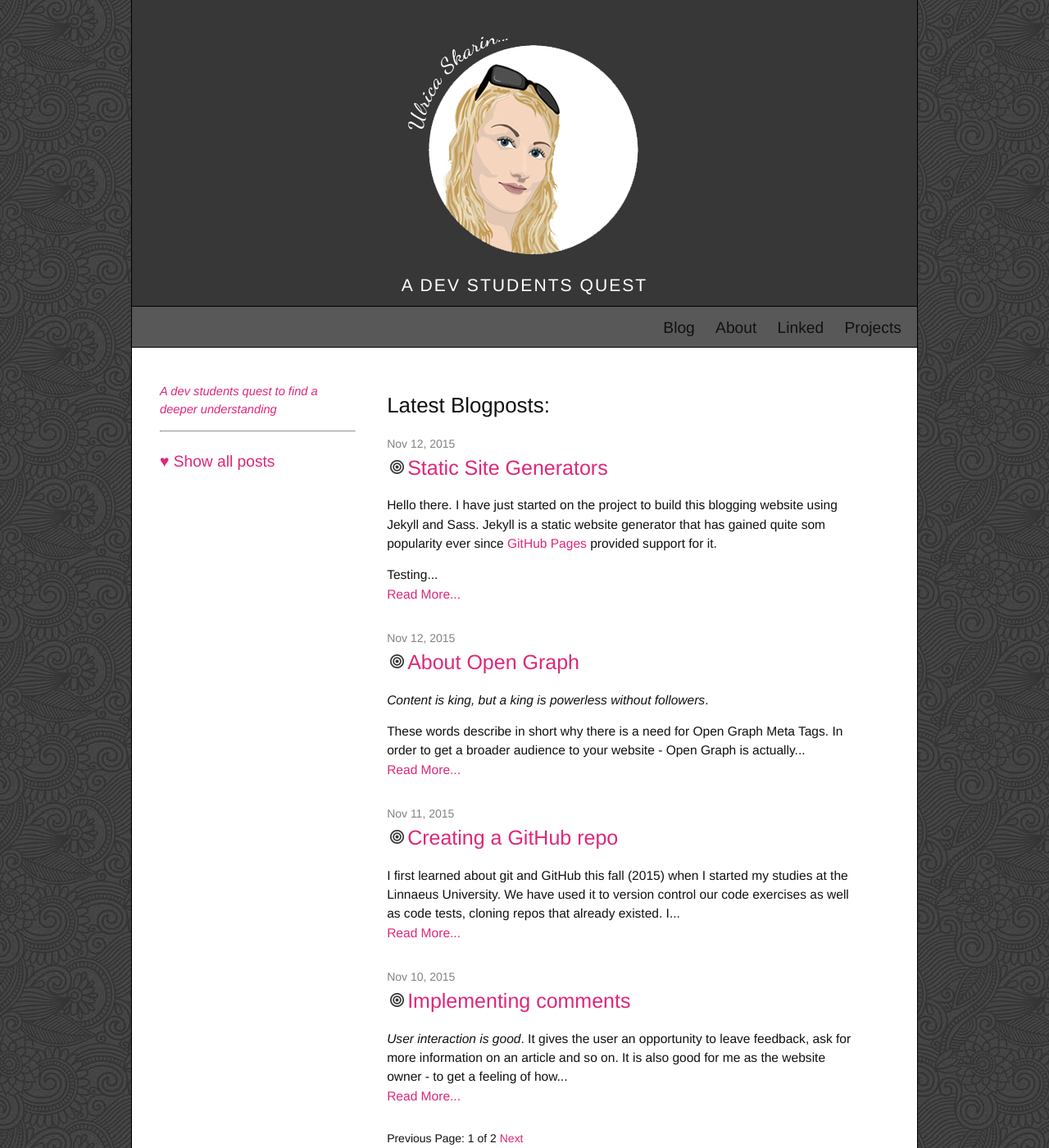
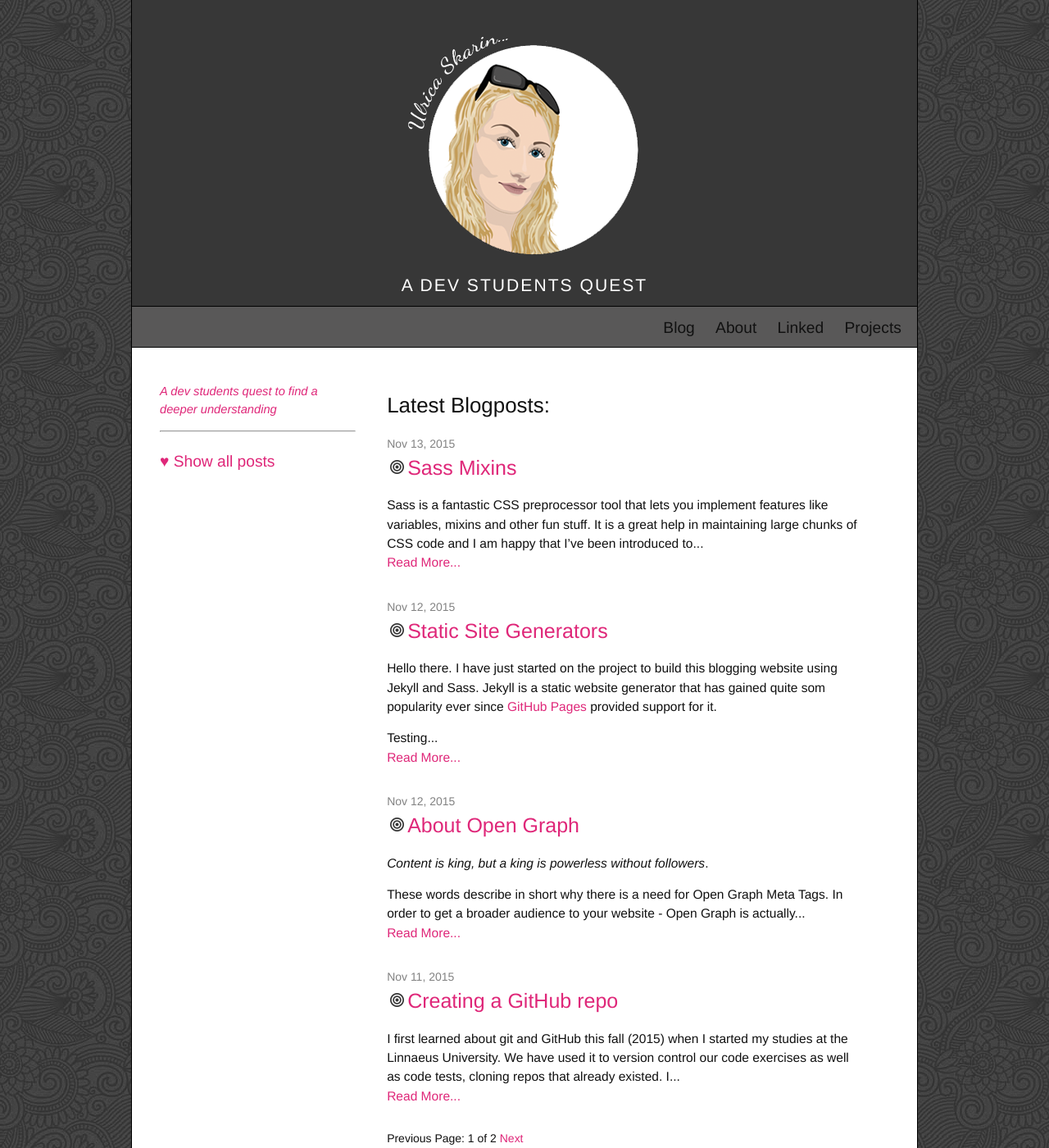
Before and after one commit to ulricaskarin/ulricaskarin.github.io, a Jekyll site: the page built from index.html, in a window 1280 px wide and 1400 px high. Shown: the whole window at 82% size. Built offline with Jekyll 4.4.1, drawn with Linux system fonts in a browser that asks for light colours; the list of posts is cut into pages by our own code; comment, search, counter and statistics services are not loaded; some of the changed lines change nothing that is shown.

Commit message:
Adding blogpost about mixins

````diff
--- /dev/null
+++ b/_posts/2015-11-13-sass-mixins.markdown
@@ -0,0 +1,49 @@
+---
+layout: post
+title:  "Sass Mixins"
+date:   2015-11-13 16:00:00
+category: Sass
+
+image: ulricaskarin.github.io/assets/images/og_pic.png
+type: article
+description: A little chat about Sass Mixins
+
+author: Ulrica Skarin
+comments: true
+published: true
+---
+
+Sass is a fantastic CSS preprocessor tool that lets you implement features like variables, mixins and other fun stuff.
+It is a great help in maintaining large chunks of CSS code and I am happy that I've been introduced to it.
+
+Today I've been playing around with some mixins for my CSS and I thought I'd share some of my newly achieved experiences
+within this area. **But first, lets get to the bottom with what a Mixin actually is**. According to [Sass Guide][Sass Guide]
+a mixin lets you make groups of CSS declarations that you'd like to reuse throughout your site. It is kind of like a function
+for all of you who are familiar with programming languages. For example it is possible to
+even pass values to your mixins which makes them more flexible.
+
+On the front page of this website I've got a link to *Show all posts* that when clicked on - it folds out and shows a list of
+all posts (well I know, I probably have to rewrite this one in the future when the list grows). The "folding out thing" I
+created after tips in a tutorial [here][here].  The border and the box-shadow though, are mixins that I wrote myself and applied
+to my "show posts div" with the ```@include box-shadow``` and ```@include element_border``` commands. I am truly in love with this feature and I strongly recommend
+everyone who is developing web pages to take a deeper look into Sass. This is how my shadow and border mixin are coded:
+
+{% highlight scss %}
+// Box shadow mixin:
+@mixin box-shadow($top, $left, $blur, $color, $inset:"") {
+
+    -webkit-box-shadow:$top $left $blur $color #{$inset};
+    -moz-box-shadow:$top $left $blur $color #{$inset};
+    box-shadow:$top $left $blur $color #{$inset};
+}
+
+// Border mixin:
+@mixin element_border($size, $color, $style) {
+    border: $size $style $color;
+}
+{% endhighlight %}
+
+I urge all of you to go dive into the wonderful world of Sass. It makes a web developers life somewhat easier!
+
+[Sass Guide]: http://sass-lang.com/guide/
+[here]: http://schoewilliam.fr/
--- a/css/main.scss
+++ b/css/main.scss
@@ -75,6 +75,7 @@
     font-weight: bold;
 }
 
+// Border mixin
 @mixin element_border($size, $color, $style) {
     border: $size $style $color;
 }
````
